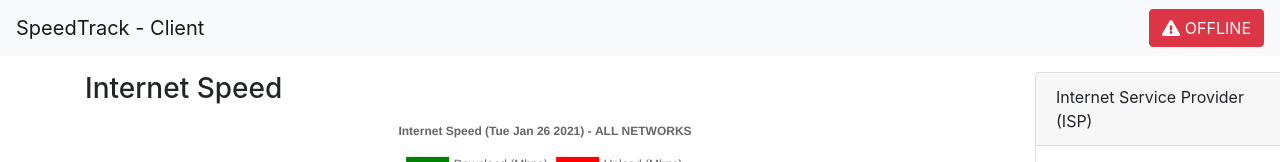
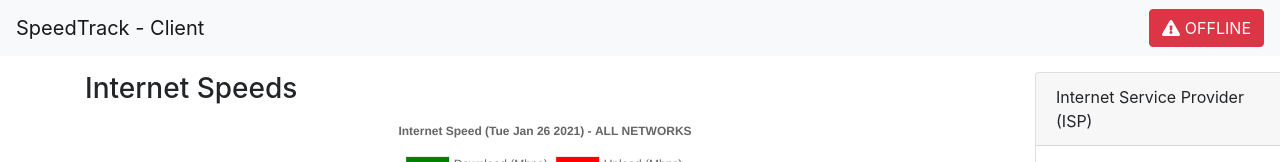
Before and after one commit to gmurambadoro/speedtrack-full-stack, a React (Create React App) app: page / in a window 1280 px wide. Shown: the top 162 px of the page. Built offline with nearby package versions, Linux system fonts and the light colour scheme; no server answers.

Commit message:
Refactoring code

```diff
--- a/src/components/Dashboard.js
+++ b/src/components/Dashboard.js
@@ -8,26 +8,26 @@ const Dashboard = (props) => {
 
     const { speeds = [] } = props;
 
-    const serviceProviders = speeds.filter(speed => speed.client && speed.client.isp).map(speed => speed.client.isp);
+    const serviceProviders = [...(new Set(speeds.filter(speed => speed.client && speed.client.isp).map(speed => speed.client.isp)))];
 
-    const filterSpeedByProvider = () => speeds.filter(speed => {
+    const ispFilter = (speed) => {
         if (isp.toLowerCase() === 'all') {
             return true;
         }
 
         return isp.toLowerCase() === String(speed.client.isp).toString().toLowerCase();
-    });
+    };
 
     return (
         <Row>
             <Col md={10}>
-                <InternetSpeed isp={isp} speeds={filterSpeedByProvider()} />
+                <InternetSpeed isp={isp} speeds={speeds.filter(ispFilter)} />
             </Col>
 
             <Col md={2}>
                 <div className={"mt-3"}>
                     <ServiceProviders
-                        providers={[...(new Set(serviceProviders))]}
+                        providers={serviceProviders}
                         isp={isp}
                         handleChange={(provider) => setIsp(provider)}
                     />
--- a/src/components/InternetSpeed.js
+++ b/src/components/InternetSpeed.js
@@ -53,7 +53,7 @@ const InternetSpeed = (props) => {
 
     return (
         <React.Fragment>
-            <h3 className="mt-3">Internet Speed</h3>
+            <h3 className="mt-3">Internet Speeds</h3>
 
             <Line data={chartData} options={chartOptions} />
         </React.Fragment>
```
